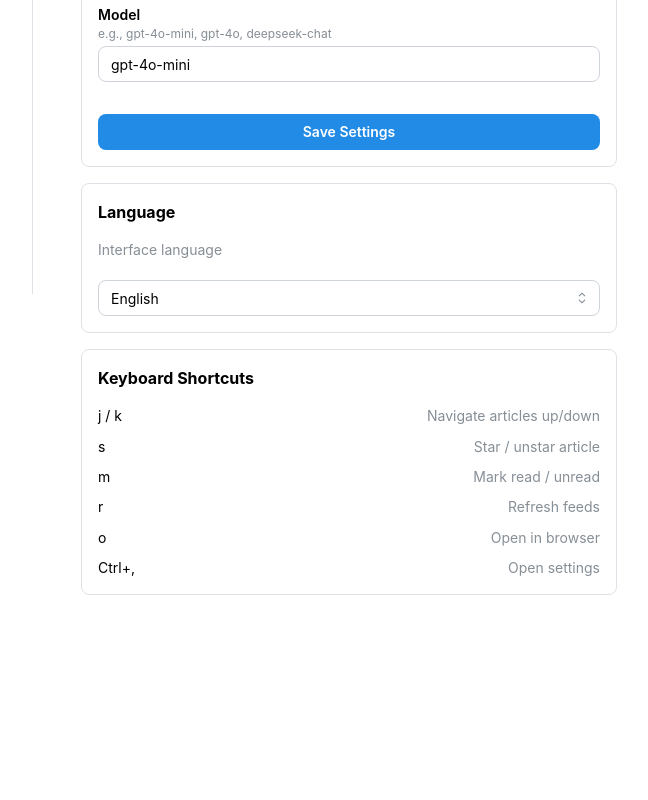
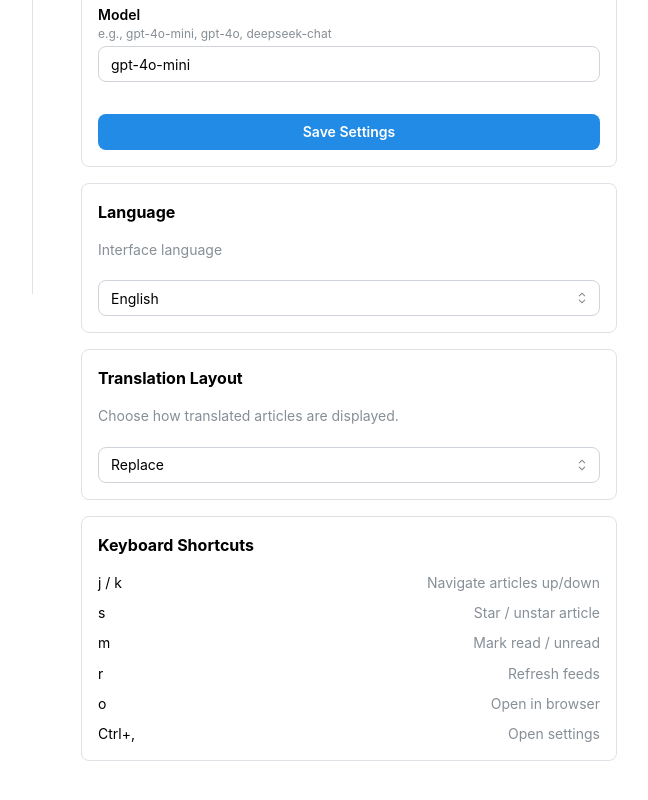
Before and after one commit to chendonming/rss-reader, a React (Vite) app: page /settings in a window 1280 px wide. Shown: the part 506-1306 px from the top of the page, without its empty margins (227-875 px from the left). Before the commit the page ends 1149 px from the top, so only its background shows below. Built offline with nearby package versions, Linux system fonts and the light colour scheme.

Commit message:
refactor(settings): 将翻译布局选项移至设置面板
AI 翻译的布局模式（替换显示/右侧对比）从文章阅读器的下拉菜单移至设置面板，
阅读器工具栏简化为翻译按钮和重新翻译图标按钮。
同步更新中英文语言包。

```diff
--- a/src/components/ArticleReader/ArticleReader.tsx
+++ b/src/components/ArticleReader/ArticleReader.tsx
@@ -12,7 +12,6 @@ import {
   Paper,
   Divider,
   Title,
-  Menu,
 } from "@mantine/core";
 import {
   IconStar,
@@ -22,7 +21,6 @@ import {
   IconRobot,
   IconEye,
   IconEyeOff,
-  IconChevronDown,
   IconRefresh,
 } from "@tabler/icons-react";
 import { useMutation, useQueryClient } from "@tanstack/react-query";
@@ -37,7 +35,6 @@ import {
   translateArticle,
   summarizeArticle,
   getTranslationLayout,
-  setTranslationLayout,
 } from "../../api";
 import type { Article, TranslationLayout } from "../../types";
 import { notifications } from "@mantine/notifications";
@@ -146,11 +143,6 @@ export function ArticleReader({ article }: Props) {
     } else {
       translateMutation.mutate(undefined);
     }
-  };
-
-  const handleLayoutChange = (layout: TranslationLayout) => {
-    setLayoutMode(layout);
-    setTranslationLayout(layout);
   };
 
   const renderArticleMeta = () => (
@@ -301,43 +293,27 @@ export function ArticleReader({ article }: Props) {
           </Group>
 
           <Group gap={4}>
-            <Menu>
-              <Menu.Target>
             <Button
               variant="light"
               size="compact-sm"
               leftSection={<IconLanguage size={14} />}
-                  rightSection={<IconChevronDown size={14} />}
               onClick={handleTranslateClick}
               loading={translateMutation.isPending}
             >
               {showTranslation ? t("hideTranslation") : t("translate")}
             </Button>
-              </Menu.Target>
-              <Menu.Dropdown>
-                <Menu.Item
-                  leftSection={<IconLanguage size={14} />}
-                  onClick={() => handleLayoutChange("replace")}
-                  {...(layoutMode === "replace" ? { bg: "var(--mantine-color-blue-0)" } : {})}
+            {showTranslation && translationText && (
+              <Tooltip label={t("reTranslate")}>
+                <ActionIcon
+                  variant="light"
+                  size="sm"
+                  onClick={() => translateMutation.mutate({ force: true })}
+                  loading={translateMutation.isPending}
                 >
-                  {t("replaceMode")}
-                </Menu.Item>
-                <Menu.Item
-                  leftSection={<IconLanguage size={14} />}
-                  onClick={() => handleLayoutChange("side-by-side")}
-                  {...(layoutMode === "side-by-side" ? { bg: "var(--mantine-color-blue-0)" } : {})}
-                >
-                  {t("sideBySide")}
-                </Menu.Item>
-                <Menu.Divider />
-                <Menu.Item
-                  leftSection={<IconRefresh size={14} />}
-                  onClick={() => translateMutation.mutate({ force: true })}
-                >
-                  {t("reTranslate")}
-                </Menu.Item>
-              </Menu.Dropdown>
-            </Menu>
+                  <IconRefresh size={14} />
+                </ActionIcon>
+              </Tooltip>
+            )}
             <Button
               variant="light"
               size="compact-sm"
--- a/src/i18n/locales/en/reader.json
+++ b/src/i18n/locales/en/reader.json
@@ -14,7 +14,5 @@
   "starred": "Starred",
   "selectArticle": "Select an article to read",
   "noArticlesYet": "No articles yet. Add a feed or refresh.",
-  "replaceMode": "Replace",
-  "sideBySide": "Side by Side",
   "reTranslate": "Re-translate"
 }
--- a/src/i18n/locales/en/settings.json
+++ b/src/i18n/locales/en/settings.json
@@ -22,5 +22,9 @@
   "language": "Language",
   "languageDescription": "Interface language",
   "chinese": "Chinese",
-  "english": "English"
+  "english": "English",
+  "translationLayout": "Translation Layout",
+  "translationLayoutDesc": "Choose how translated articles are displayed.",
+  "replaceMode": "Replace",
+  "sideBySide": "Side by Side"
 }
--- a/src/i18n/locales/zh-CN/reader.json
+++ b/src/i18n/locales/zh-CN/reader.json
@@ -14,7 +14,5 @@
   "starred": "星标",
   "selectArticle": "选择一篇文章阅读",
   "noArticlesYet": "暂无文章，请添加订阅源或刷新。",
-  "replaceMode": "替换显示",
-  "sideBySide": "右侧对比",
   "reTranslate": "重新翻译"
 }
--- a/src/i18n/locales/zh-CN/settings.json
+++ b/src/i18n/locales/zh-CN/settings.json
@@ -22,5 +22,9 @@
   "language": "语言",
   "languageDescription": "界面语言",
   "chinese": "中文",
-  "english": "English"
+  "english": "English",
+  "translationLayout": "翻译布局",
+  "translationLayoutDesc": "选择翻译内容的显示方式。",
+  "replaceMode": "替换显示",
+  "sideBySide": "右侧对比"
 }
--- a/src/pages/SettingsPage.tsx
+++ b/src/pages/SettingsPage.tsx
@@ -12,8 +12,8 @@ import {
 import { useTranslation } from "react-i18next";
 import i18n from "../i18n";
 import { notifications } from "@mantine/notifications";
-import { getAiSettings, saveAiSettings, getLanguage, setLanguage } from "../api";
-import type { AiConfig } from "../types";
+import { getAiSettings, saveAiSettings, getLanguage, setLanguage, getTranslationLayout, setTranslationLayout } from "../api";
+import type { AiConfig, TranslationLayout } from "../types";
 import { log } from "../utils/logger";
 
 export default function SettingsPage() {
@@ -26,6 +26,7 @@ export default function SettingsPage() {
     model: "gpt-4o-mini",
   });
   const [lang, setLang] = useState(i18n.language);
+  const [layoutMode, setLayoutMode] = useState<TranslationLayout>("replace");
   const [saving, setSaving] = useState(false);
   const [loading, setLoading] = useState(true);
 
@@ -45,6 +46,14 @@ export default function SettingsPage() {
       }
     }).catch((e) => {
       log.warn("getLanguage failed, using current i18n language:", e);
+    });
+
+    getTranslationLayout().then((layout) => {
+      if (layout === "replace" || layout === "side-by-side") {
+        setLayoutMode(layout);
+      }
+    }).catch((e) => {
+      log.warn("getTranslationLayout failed, using default:", e);
     });
   }, []);
 
@@ -73,6 +82,13 @@ export default function SettingsPage() {
     setLang(value);
     await i18n.changeLanguage(value);
     setLanguage(value).catch((e) => log.warn("setLanguage failed:", e));
+  };
+
+  const handleLayoutChange = (value: string | null) => {
+    if (!value) return;
+    const layout = value as TranslationLayout;
+    setLayoutMode(layout);
+    setTranslationLayout(layout).catch((e) => log.warn("setTranslationLayout failed:", e));
   };
 
   if (loading) {
@@ -191,6 +207,23 @@ export default function SettingsPage() {
 
       <Paper withBorder p="md">
         <Title order={5} mb="md">
+          {t("translationLayout")}
+        </Title>
+        <Text size="sm" c="dimmed" mb="lg">
+          {t("translationLayoutDesc")}
+        </Text>
+        <Select
+          data={[
+            { value: "replace", label: t("replaceMode") },
+            { value: "side-by-side", label: t("sideBySide") },
+          ]}
+          value={layoutMode}
+          onChange={handleLayoutChange}
+        />
+      </Paper>
+
+      <Paper withBorder p="md">
+        <Title order={5} mb="md">
           {t("keyboardShortcuts")}
         </Title>
         <Stack gap="xs">
```
Lines whose indentation alone changed are shown as unchanged.
